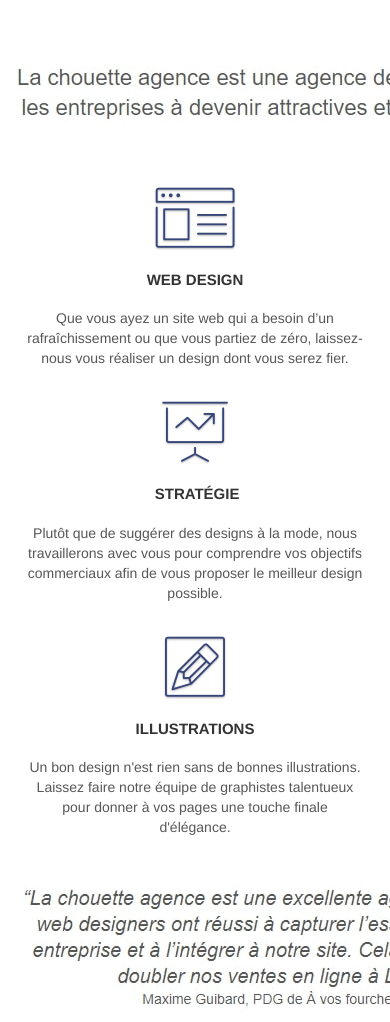
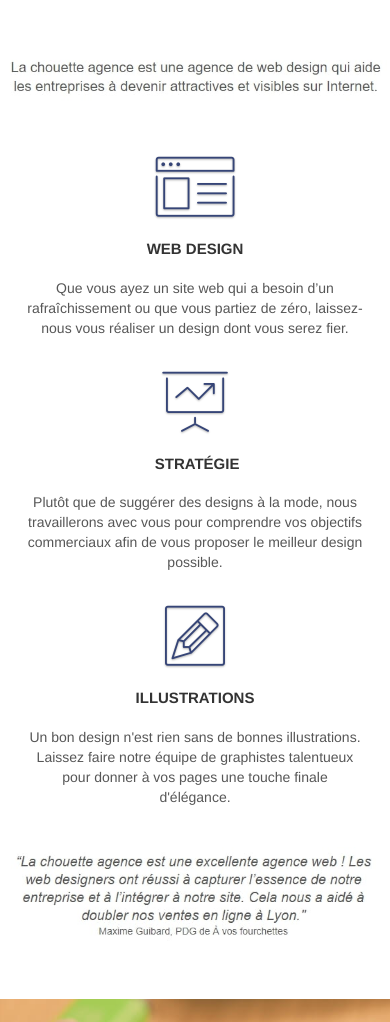
Before and after one commit to Amethylia/-CeciliaLehis_4_04022021, a plain HTML site: page index.html in a window 390 px wide. Shown: the part 338-1360 px from the top of the page. Drawn offline with nearby package versions, Linux system fonts and the light colour scheme.

Commit message:
responsive

```diff
--- a/css/style.css
+++ b/css/style.css
@@ -1031,6 +1031,15 @@ h4 {
         width: 180px;
         height: 320px;
     }
+    .img-responsive {
+        width: 100%;
+    }
+}
+
+@media (max-width: 500px) {
+    .text-responsive {
+        width: 100%;
+    }
 }
 
 @media (max-width: 400px) {
--- a/index.html
+++ b/index.html
@@ -77,7 +77,7 @@
 	<div class="container bloc-md">
 		<div class="row">
 			<div class="col-sm-12 text-center">
-				<img alt="entreprise webdesign lyon développe attractivité visibilité" src="img/texte/title.jpg" />
+				<img class="text-responsive" alt="entreprise webdesign lyon développe attractivité visibilité" src="img/texte/title.jpg" />
 			</div>
 		</div>
 		<div class="row voffset-lg med-width-whitespace">
@@ -117,7 +117,7 @@
 		</div>
 		<div class="row voffset-lg voffset">
 			<div class="col-xs-12 col-md-8 col-md-offset-2 text-center">
-				<img alt="webdesigners essence entreprise lyon" src="img/texte/citation.jpg" />
+				<img class="text-responsive" alt="webdesigners essence entreprise lyon" src="img/texte/citation.jpg" />
 
 			</div>
 		</div>
@@ -149,7 +149,7 @@
 	<div class="container bloc-lg">
 		<div class="row">
 			<div class="col-sm-12 text-center">
-				<img alt="nous travaillons avec beaucoup de clients, voici nos réalisations" src="img/texte/title2.jpg" />
+				<img class="text-responsive" alt="nous travaillons avec beaucoup de clients, voici nos réalisations" src="img/texte/title2.jpg" />
 			</div>
 		</div>
 		<div class="row tight-width-whitespace portfolio-row">
```
